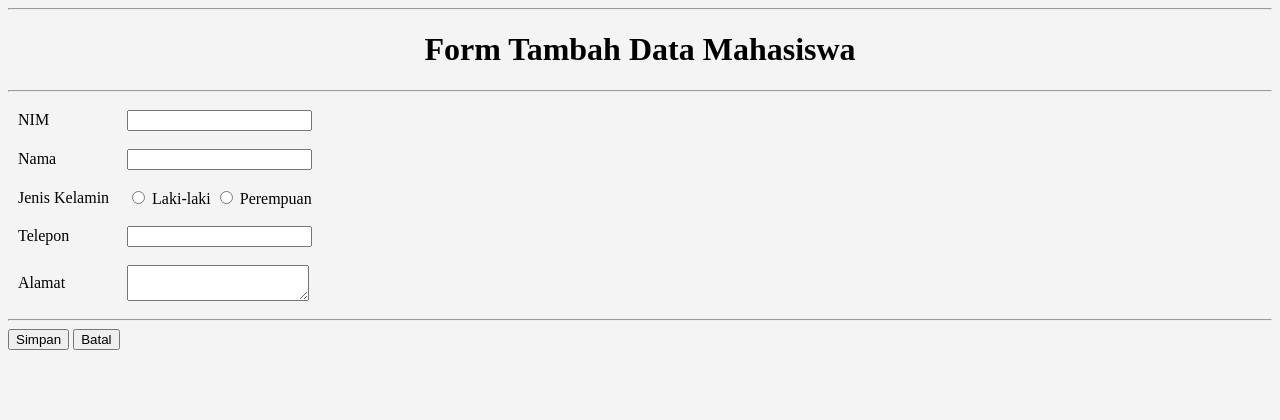
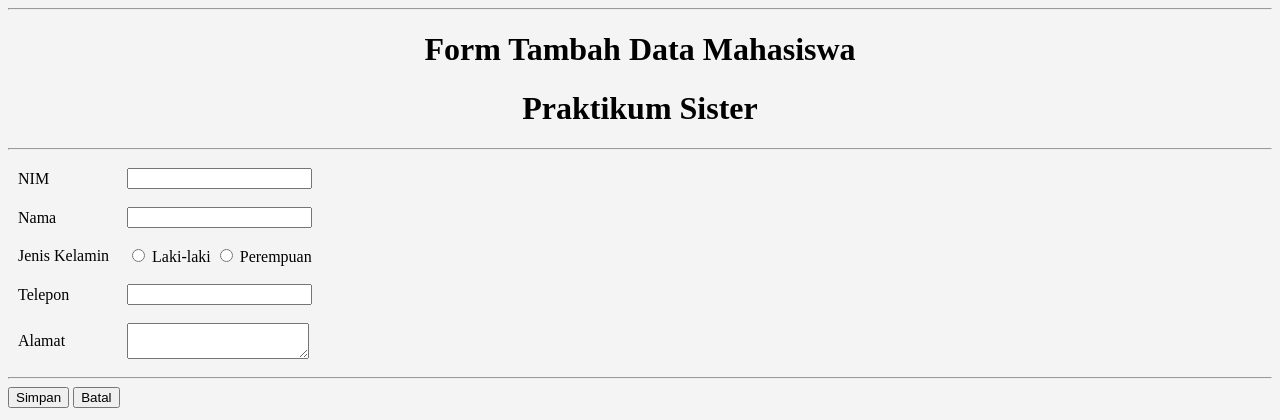
Before and after one commit to SPutraTG/Praktikum-Sister---CI, a CodeIgniter app: page /beasiswa_ci/mahasiswa/tambah in a window 1280 px wide. Shown: the part 73-493 px from the top of the page. Run offline with CodeIgniter, Linux system fonts and the light colour scheme.

Commit message:
Update form_tambah.php

```diff
--- a/application/views/mahasiswa/form_tambah.php
+++ b/application/views/mahasiswa/form_tambah.php
@@ -18,6 +18,7 @@
 		</div>
 		<hr/>
     <h1 align="center">Form Tambah Data Mahasiswa</h1>
+	  <h1 align="center">Praktikum Sister</h1>
     <hr/>
     <!-- Menampilkan Error jika validasi tidak valid -->
     <div style="color: red;"><?php echo validation_errors(); ?></div>
```
